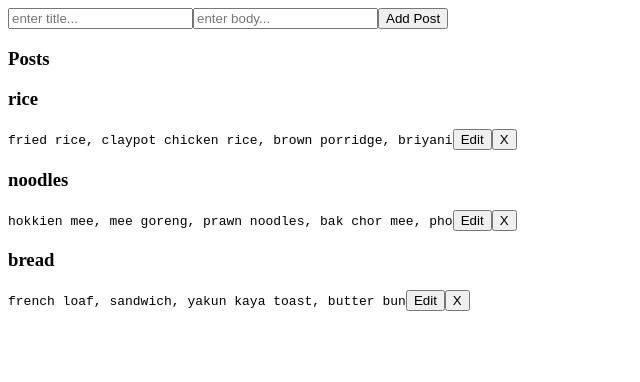
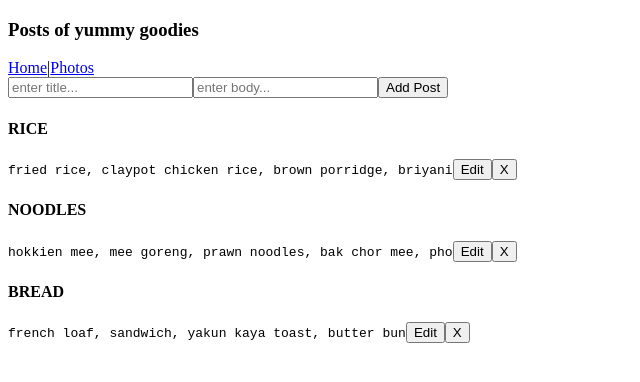
Before and after one commit to Paddlepop25/react-post-app-class-components, a React (Create React App) app: page / in a window 1280 px wide. Shown: the top 382 px of the page, without its empty margins (0-640 px from the left). Built offline with nearby package versions, Linux system fonts and the light colour scheme.

Commit message:
added router and routes, added photo component

```diff
--- a/package.json
+++ b/package.json
@@ -8,6 +8,7 @@
     "@testing-library/user-event": "^12.6.2",
     "react": "^17.0.1",
     "react-dom": "^17.0.1",
+    "react-router-dom": "^5.2.0",
     "react-scripts": "4.0.1",
     "web-vitals": "^0.2.4"
   },
--- a/src/App.js
+++ b/src/App.js
@@ -1,6 +1,9 @@
 import React, { Component } from 'react'
 import Posts from './components/Posts'
 import AddPost from './components/AddPost'
+import Header from './components/Header'
+import Photos from './components/Photos'
+import { BrowserRouter as Router, Route } from 'react-router-dom'
 import './App.css'
 
 class App extends Component {
@@ -48,10 +51,20 @@ class App extends Component {
   }
   render() {
     return (
-      <>
-        <AddPost handleSubmit={this.addPost} />
-        <Posts posts={this.state.posts} delPost={this.deletePost} />
-      </>
+      <Router>
+        <Header />
+        <Route
+          exact
+          path='/'
+          render={() => (
+            <>
+              <AddPost handleSubmit={this.addPost} />
+              <Posts posts={this.state.posts} delPost={this.deletePost} />
+            </>
+          )}
+        />
+        <Route path='/photos' component={Photos} />
+      </Router>
     )
   }
 }
--- /dev/null
+++ b/src/components/Header.js
@@ -0,0 +1,15 @@
+import React, { Component } from 'react'
+import { Link } from 'react-router-dom'
+
+class Header extends Component {
+  render() {
+    return (
+      <>
+        <h3>Posts of yummy goodies</h3>
+        <Link to='/'>Home</Link>|<Link to='/photos'>Photos</Link>
+      </>
+    )
+  }
+}
+
+export default Header
--- /dev/null
+++ b/src/components/Photos.js
@@ -0,0 +1,42 @@
+import React, { Component } from 'react'
+
+class Photos extends Component {
+  render() {
+    return (
+      <>
+        <img
+          src='https://images.pexels.com/photos/1001773/pexels-photo-1001773.jpeg?auto=compress&cs=tinysrgb&dpr=2&h=750&w=1260'
+          alt='yummy noodles'
+          width='200'
+        />
+        <img
+          src='https://images.pexels.com/photos/1527603/pexels-photo-1527603.jpeg?auto=compress&cs=tinysrgb&h=750&w=1260'
+          alt='yummy noodles'
+          width='200'
+        />
+        <img
+          src='https://images.pexels.com/photos/674574/pexels-photo-674574.jpeg?auto=compress&cs=tinysrgb&h=750&w=1260'
+          alt='yummy rice'
+          width='200'
+        />
+        <img
+          src='https://images.pexels.com/photos/1640771/pexels-photo-1640771.jpeg?auto=compress&cs=tinysrgb&h=750&w=1260'
+          alt='yummy rice'
+          width='200'
+        />
+        <img
+          src='https://images.pexels.com/photos/835752/pexels-photo-835752.jpeg?auto=compress&cs=tinysrgb&h=750&w=1260'
+          alt='yummy bread'
+          width='200'
+        />
+        <img
+          src='https://images.pexels.com/photos/920220/pexels-photo-920220.jpeg?auto=compress&cs=tinysrgb&h=750&w=1260'
+          alt='yummy bread'
+          width='200'
+        />
+      </>
+    )
+  }
+}
+
+export default Photos
--- a/src/components/Posts.js
+++ b/src/components/Posts.js
@@ -7,11 +7,10 @@ class Posts extends Component {
   render() {
     return (
       <>
-        <h3>Posts</h3>
         {this.props.posts.map((post) => {
           return (
             <div key={post.id}>
-              <h3>{post.title}</h3>
+              <h4>{post.title.toUpperCase()}</h4>
               <code>{post.body}</code>
               <button>Edit</button>
               <button onClick={() => this.delPost(post.id)}>X</button>
```
Also changed, not shown: 2 other files (tests, documents, lock files or other folders).
